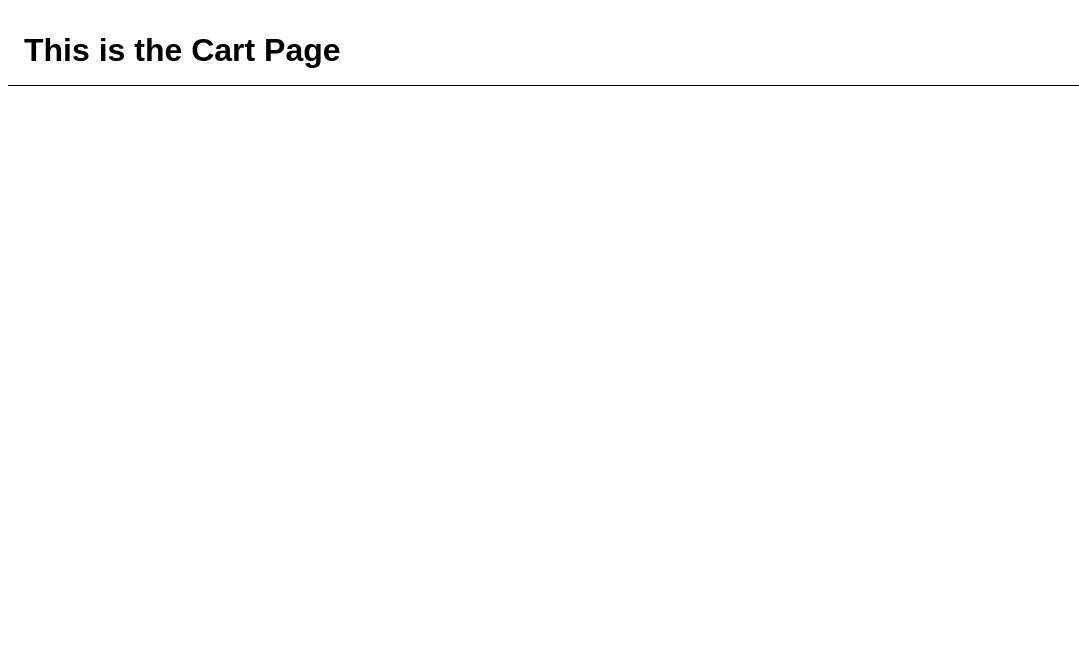
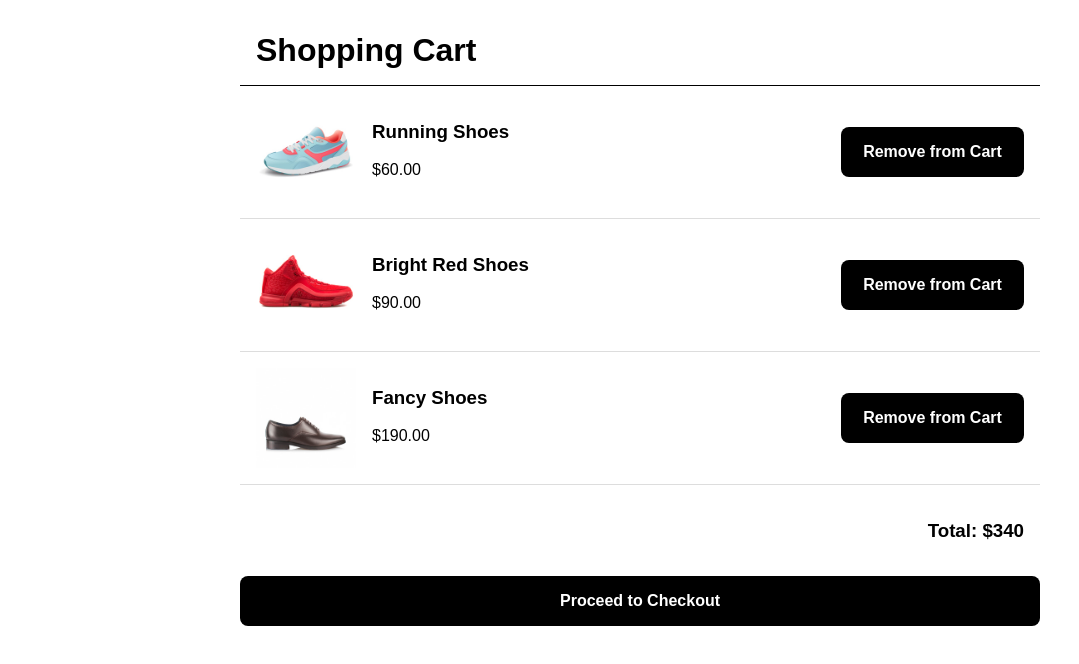
Before and after one commit to neenu-kurian/Vue-Ecommerce-Store, a Vue app: page /cart in a window 1280 px wide. Shown: the top 664 px of the page, without its empty margins (0-1079 px from the left). Built offline with nearby package versions, Linux system fonts and the light colour scheme.

Commit message:
cart page

```diff
--- a/src/views/CartPage.vue
+++ b/src/views/CartPage.vue
@@ -1,10 +1,38 @@
 <template>
-  <h1> This is the Cart Page</h1>
+  <div id="page-wrap">
+    <h1>Shopping Cart</h1>
+    <div
+      v-for="product in cartItems"
+      :key="product.id"
+      class="product-container"
+    >
+      <img class="product-image" :src="product.imageUrl" />
+      <div class="details-wrap">
+        <h3>{{ product.name }}</h3>
+        <p>${{ product.price }}</p>
+      </div>
+      <button class="remove-button">Remove from Cart</button>
+    </div>
+    <h3 id="total-price">Total: ${{ totalPrice }}</h3>
+    <button id="checkout-button">Proceed to Checkout</button>
+  </div>
 </template>
 
 <script>
+import { cartItems } from '../fake-data.js';
+
 export default {
-  name:'CartPage',
+  name: 'CartPage',
+  data() {
+    return {
+      cartItems,
+    };
+  },
+  computed: {
+    totalPrice() {
+      return this.cartItems.reduce((sum, item) => sum + Number(item.price), 0);
+    },
+  },
 };
 </script>
 
--- a/src/views/ProductDetailPage.vue
+++ b/src/views/ProductDetailPage.vue
@@ -4,8 +4,8 @@
       <img v-bind:src="product.imageUrl" />
     </div>
     <div id="product-details">
-      <h1>{{ product.name}}</h1>
-      <h3 id="price">${{product.price}}</h3>
+      <h1>{{ product.name }}</h1>
+      <h3 id="price">${{ product.price }}</h3>
       <p>Average Rating: {{ product.averageRating }}</p>
       <button id="add-to-cart">Add to Cart</button>
       <h4>Description</h4>
@@ -18,12 +18,12 @@
 import { products } from '../fake-data';
 
 export default {
-  name:'ProductDetailPage',
+  name: 'ProductDetailPage',
   data() {
     return {
-      product: products.find((p)=>p.id === this.$route.params.id)
-    }
-  }
+      product: products.find((p) => p.id === this.$route.params.id),
+    };
+  },
 };
 </script>
 
```
Lines whose indentation alone changed are shown as unchanged.
